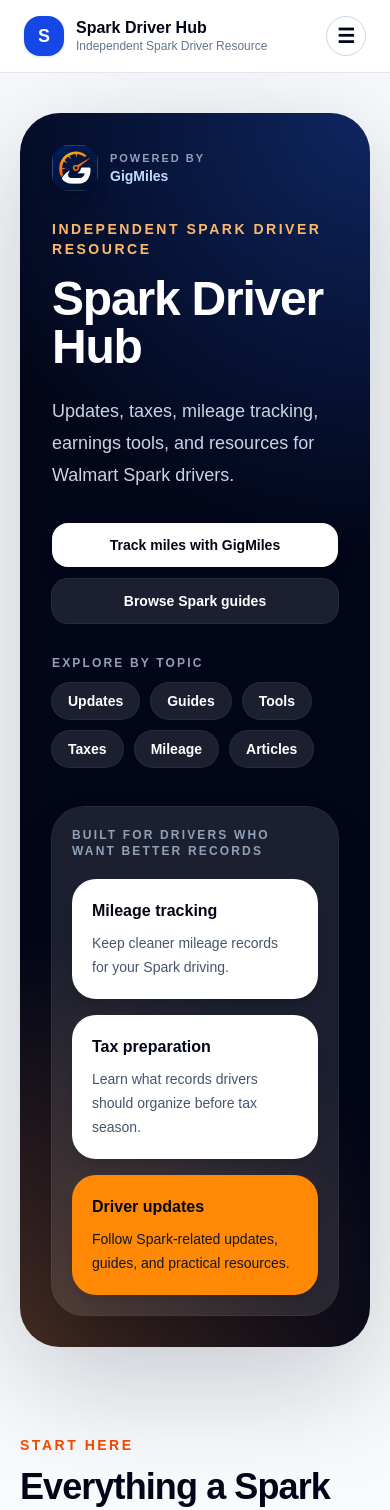
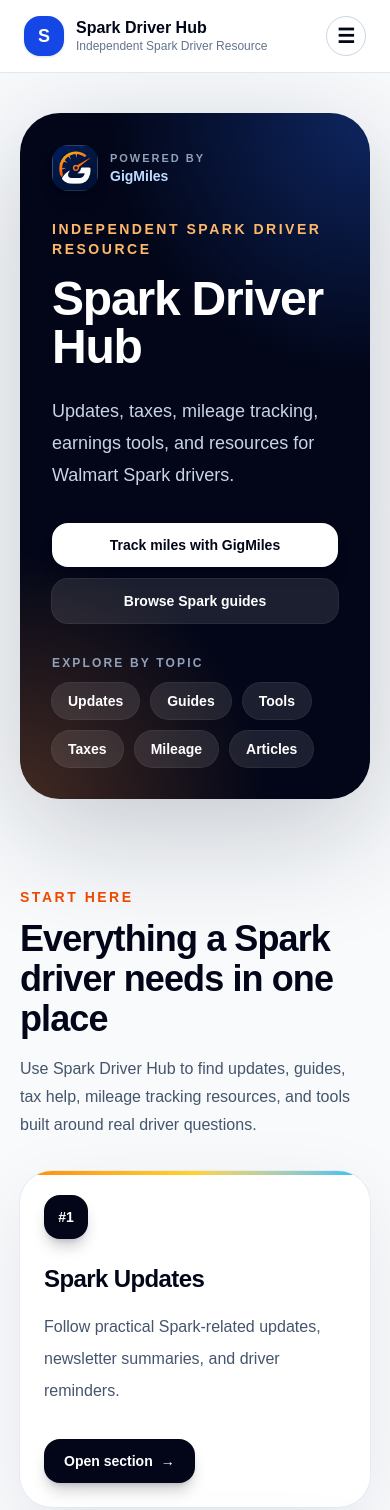
Before and after one commit to dayoneapps91/Spark-Driver-Hub, a Next.js app: page / in a window 390 px wide. Shown: the top 1510 px of the page. Built offline with nearby package versions, Linux system fonts and the light colour scheme.

Commit message:
Redesign Driving Essentials hub

```diff
--- a/app/components/Hero.tsx
+++ b/app/components/Hero.tsx
@@ -83,7 +83,7 @@
             </div>
           </div>
 
-          <div className="rounded-[2rem] bg-white/10 p-5 shadow-2xl ring-1 ring-white/15 backdrop-blur">
+          <div className="hidden rounded-[2rem] bg-white/10 p-5 shadow-2xl ring-1 ring-white/15 backdrop-blur md:block">
             <p className="text-xs font-black uppercase tracking-[0.18em] text-slate-400">
               Built for drivers who want better records
             </p>
```
